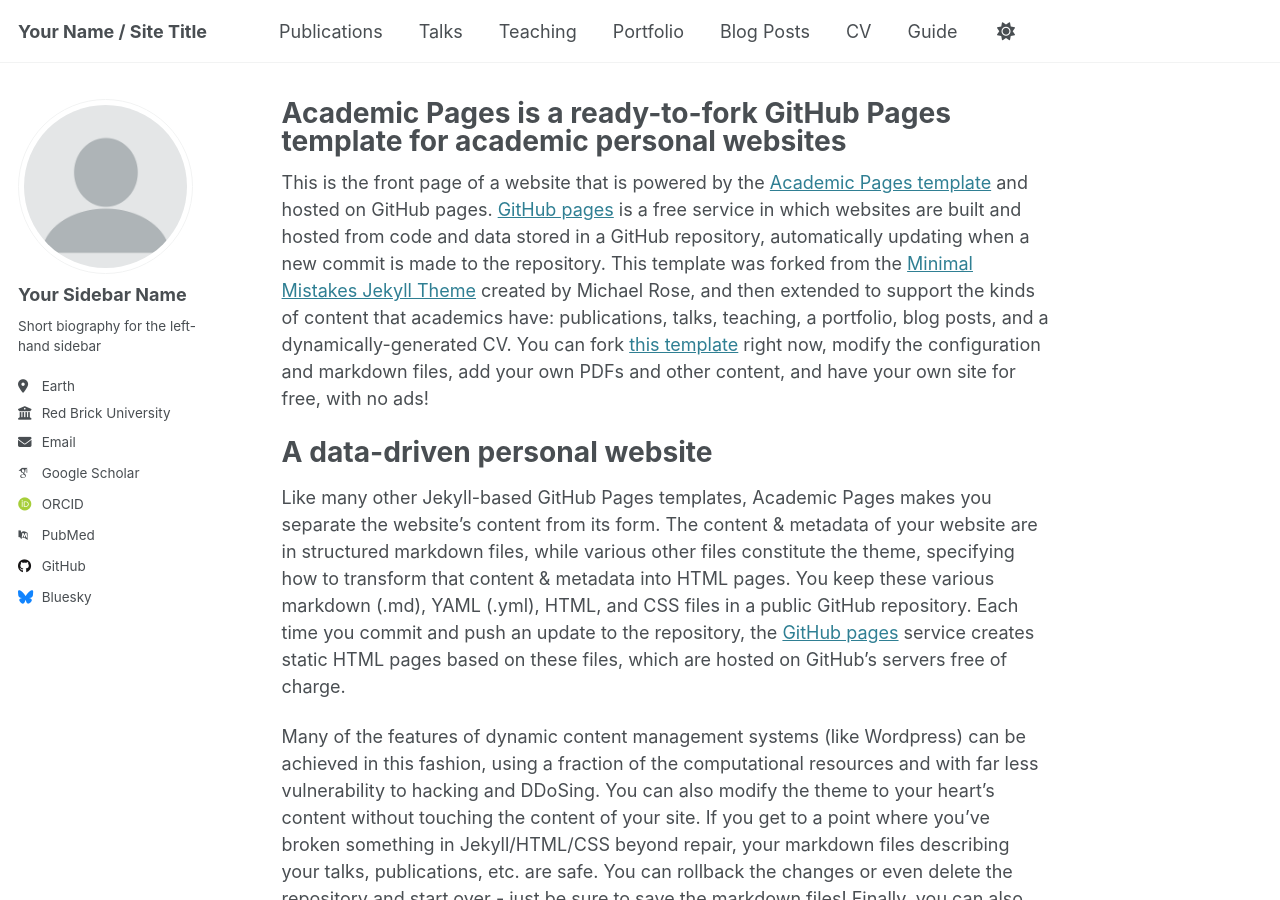
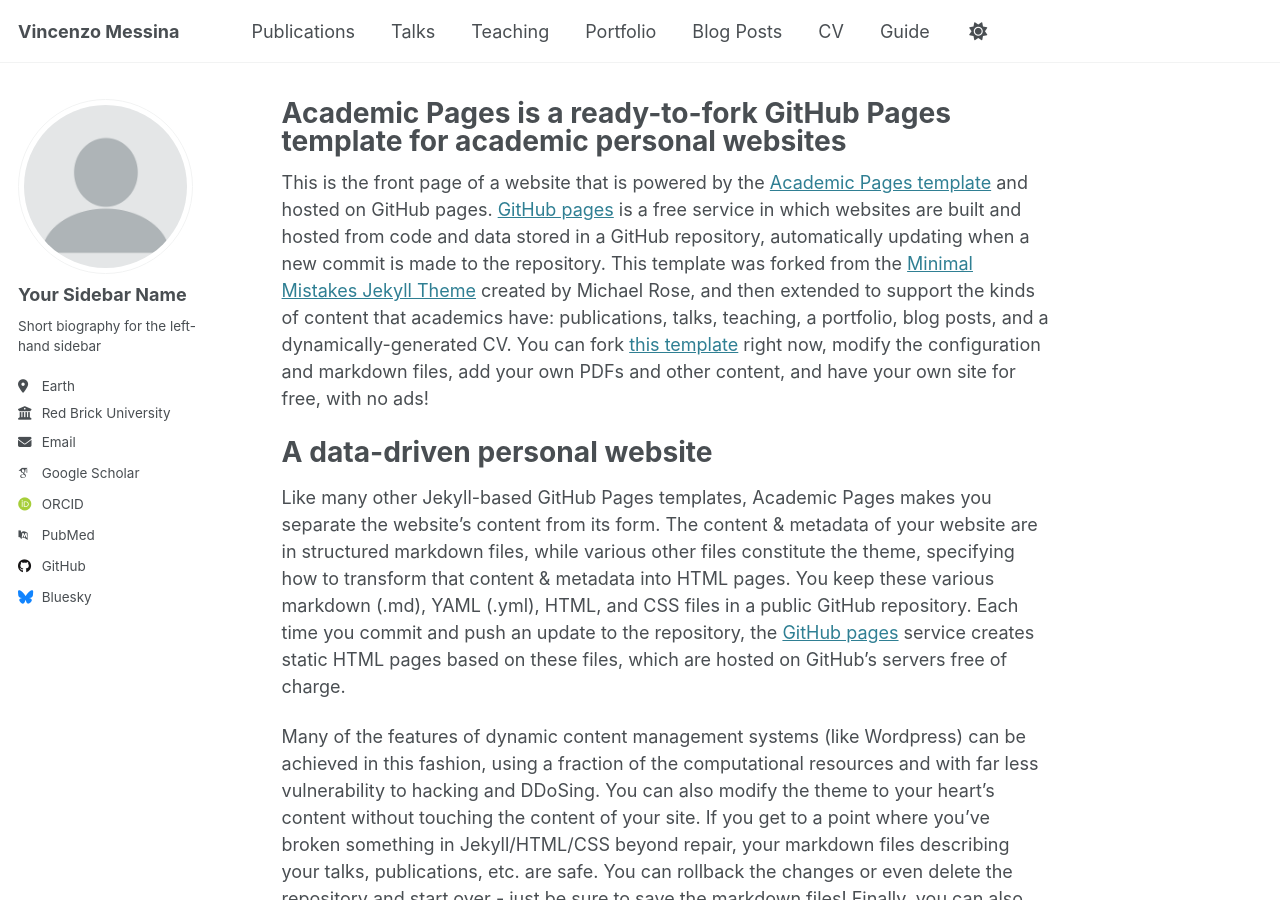
Before and after one commit to MessinaVincenzo/MessinaVincenzo.github.io, a Jekyll site: the page built from _pages/about.md, in a window 1280 px wide and 900 px high. Built offline with Jekyll 4.4.1, drawn with Linux system fonts in a browser that asks for light colours; some web fonts are replaced.

Commit message:
Update _config.yml

```diff
--- a/_config.yml
+++ b/_config.yml
@@ -9,7 +9,7 @@
 # Basic Site Settings
 locale                   : "en-US"
 site_theme               : "default"
-title                    : "Your Name / Site Title"
+title                    : "Vincenzo Messina"
 title_separator          : "-"
 name                     : &name "Your Name"
 description              : &description "personal description"
```
